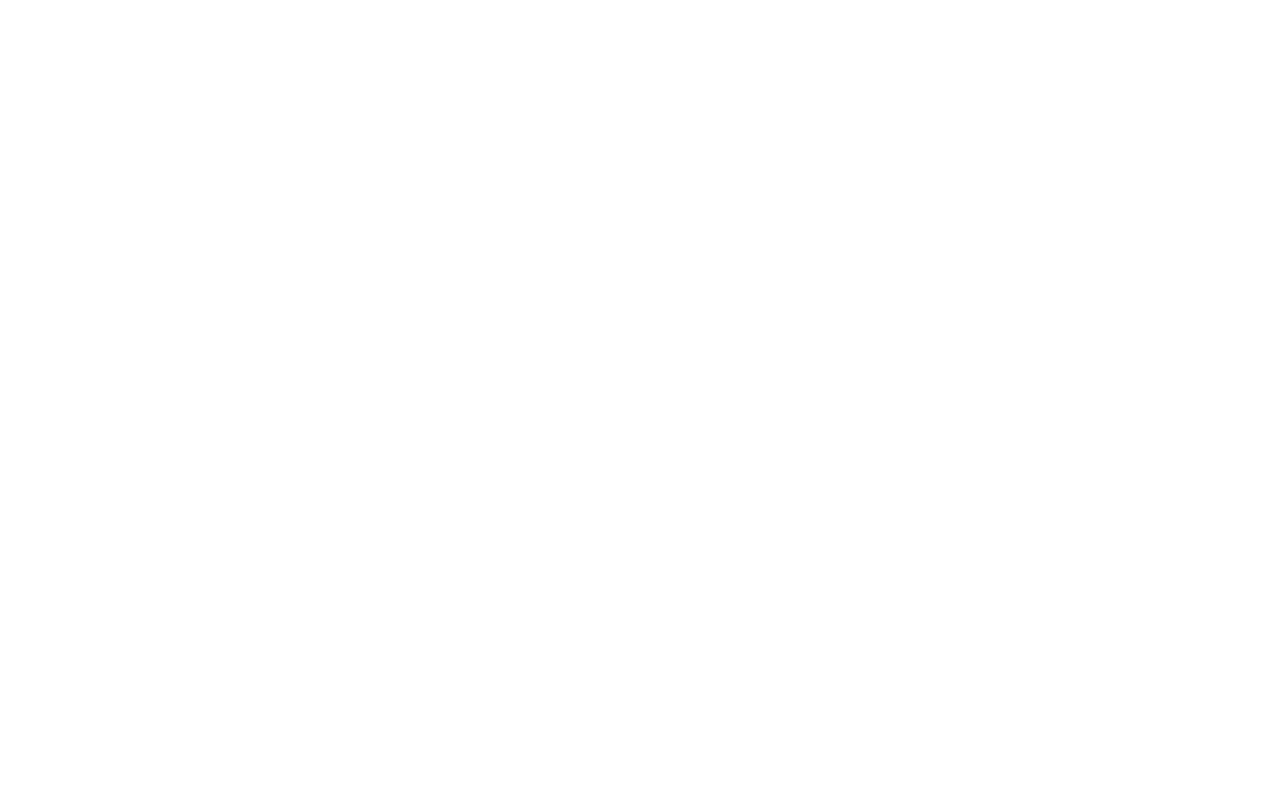
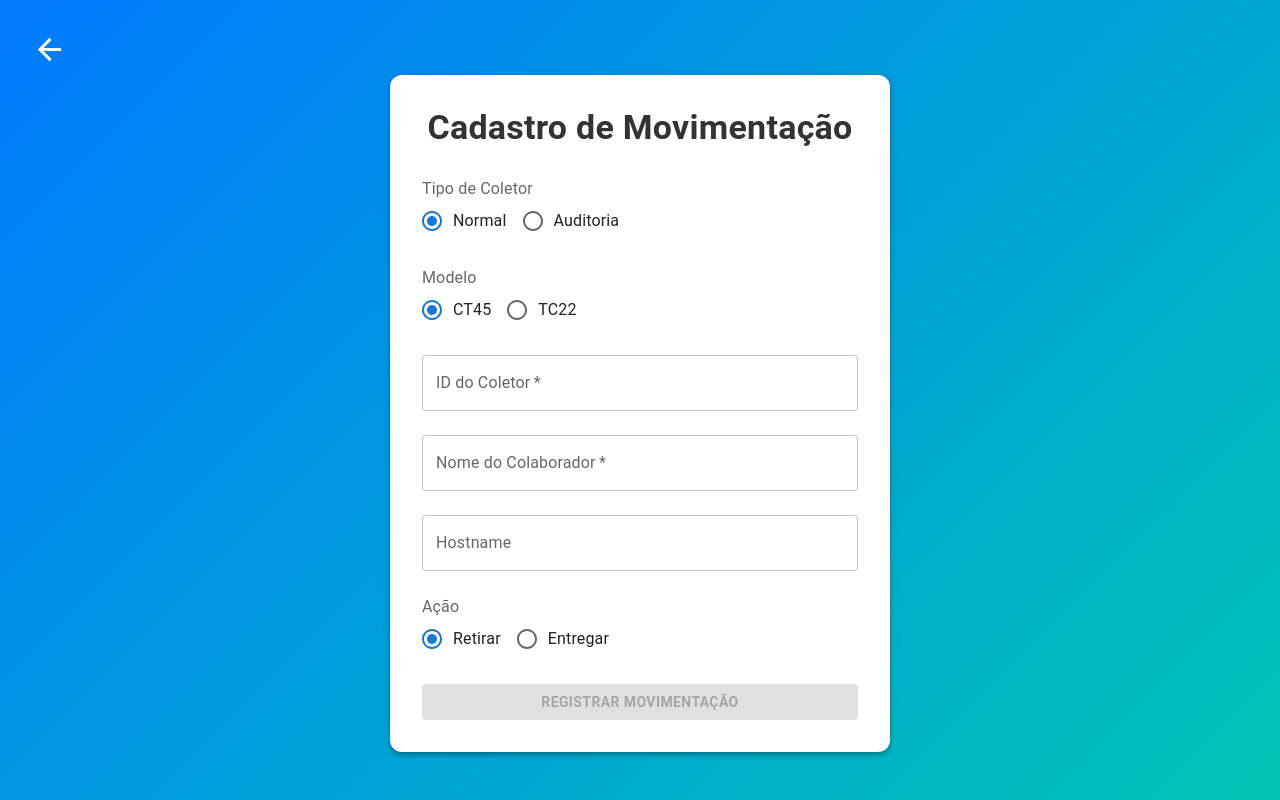
Before and after one commit to Gustavo032/coletores_react, a React (Create React App) app: page /movimentacaoOld in a window 1280 px wide. Before the commit this address had no page. Built offline with nearby package versions, Linux system fonts and the light colour scheme.

Commit message:
adicionando movimentacaoOld

```diff
--- a/src/App.tsx
+++ b/src/App.tsx
@@ -14,6 +14,7 @@
 import RelatoriosPage from './pages/relatoriosPage';
 import ColetoresPage from './pages/coletoresPage';
 import DetalhesColetorPage from './pages/detalhesColetorPage';
+import MovimentacaoFormAntigo from './components/movimentacaoFormAntigo';
 
 const App: React.FC = () => {
   return (
@@ -23,6 +24,7 @@
         <Route path="/" element={<LoginPage />} />
         <Route path="/home" element={<HomePage />} />
         <Route path="/movimentacao" element={<MovimentacaoPage />} />
+        <Route path="/movimentacaoOld" element={<MovimentacaoFormAntigo setorOrigem='setor x' />} />
         <Route path="/setores" element={<SetoresPage />} />
         <Route path="/historic" element={<HistorialPage />} />
         <Route path="/relatorios" element={<RelatoriosPage />} />
--- a/src/components/movimentacaoFormAntigo.tsx
+++ b/src/components/movimentacaoFormAntigo.tsx
@@ -10,7 +10,7 @@
     setorOrigem: string;
   }
 
-  const MovimentacaoForm: React.FC<MovimentacaoFormProps> = ({ setorOrigem }) => {
+  const MovimentacaoFormAntigo: React.FC<MovimentacaoFormProps> = ({ setorOrigem }) => {
     const [tipo, setTipo] = useState<string>('normal');
     const [modelo, setModelo] = useState<string>('CT45');
     const [coletorId, setcoletorId] = useState<number | string>('');
@@ -52,7 +52,7 @@
       };
 
       try {
-        const response = await api.post('/movimentacoes', data);
+        const response = await api.post('/movimentacoesOld', data);
         alert('Movimentação registrada com sucesso!');
         setcoletorId('');
         setNomeColaborador('');
@@ -132,4 +132,4 @@
     );
   };
 
-  export default MovimentacaoForm;
+  export default MovimentacaoFormAntigo;
```
